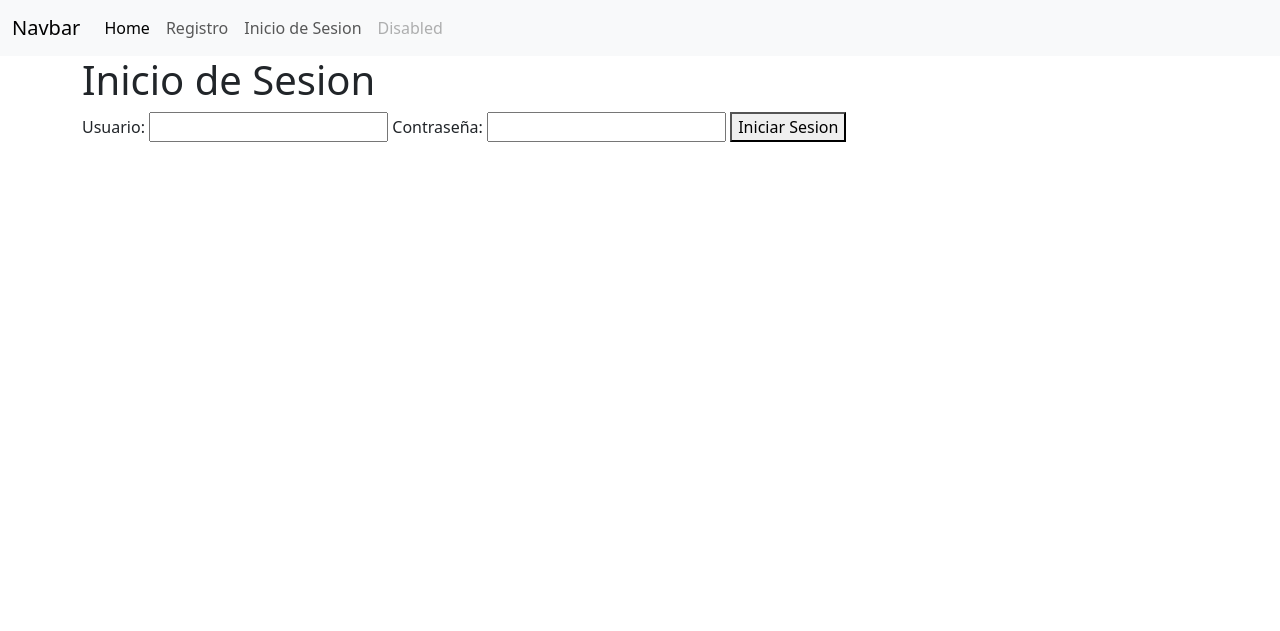
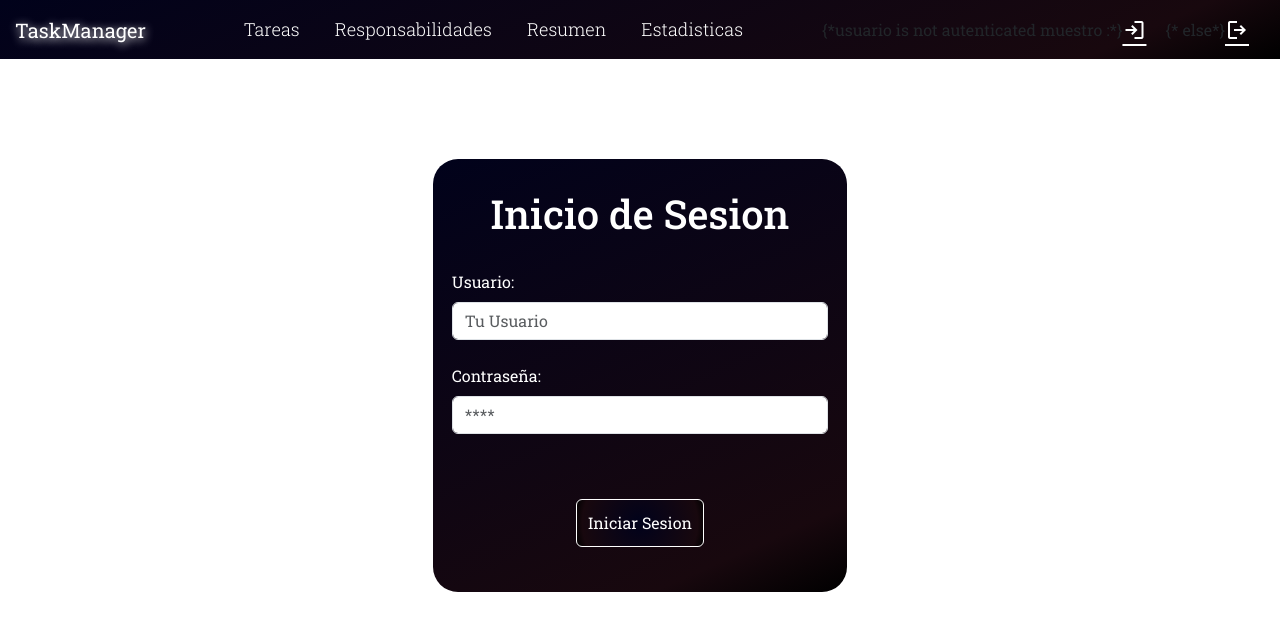
Before and after one commit to francocolil/Tareas, a Python web app: template Aplicacion/templates/auth/login.html in a window 1280 px wide. Shown: the top 631 px of the page. Run offline with Jinja, Linux system fonts and the light colour scheme; the template is opened without the code that fills it, so the values that code supplies are empty.

Commit message:
subida de front

```diff
--- a/Aplicacion/templates/auth/login.html
+++ b/Aplicacion/templates/auth/login.html
@@ -1,17 +1,25 @@
+<link rel="stylesheet" href="{{ url_for('static', filename='css/login.css') }}"/>
+
 {% extends 'base.html' %} {% block content %}
 
-<form action="" method="POST">
-  <div class="container">
-    <h1>{% block title %} Inicio de Sesion {% endblock %}</h1>
+<section>
+  <div class="container-fluid container-formulario">
+    <form class="formularioCustom" action="" method="POST">
+      <div class="form-row filaFormulario">
+        <h1 class="customFormTitle">{% block title %} Inicio de Sesion {% endblock %}</h1>
 
-    <label for="username">Usuario: </label>
-    <input type="text" name="username" id="username" />
+        <label class="form-label label-usuario-custom" for="username">Usuario: </label>
+        <input class="form-control" placeholder="Tu Usuario" aria-label="Username" aria-describedby="addon-wrapping" type="text" name="username" id="username" />
 
-    <label for="password">Contraseña: </label>
-    <input type="password" name="password" id="password" />
+        <label class="form-label label-password-custom" for="password">Contraseña: </label>
+        <input class="form-control" type="password" placeholder="****" name="password" id="password" />
 
-    <button type="submit">Iniciar Sesion</button>
+        <div class="form-button-fluid">
+        <button class="btn btn-primary btn-login custom-btn-login" type="submit">Iniciar Sesion</button>
+        </div>
+      </div>
+    </form>
   </div>
-</form>
+</section>
 
 {% endblock %}
--- a/Aplicacion/templates/base.html
+++ b/Aplicacion/templates/base.html
@@ -10,12 +10,18 @@
       integrity="sha384-QWTKZyjpPEjISv5WaRU9OFeRpok6YctnYmDr5pNlyT2bRjXh0JMhjY6hW+ALEwIH"
       crossorigin="anonymous"
     />
+    <link rel="stylesheet" href="{{ url_for('static', filename='css/home.css') }}"/>
+    <link rel="stylesheet" href="{{ url_for('static', filename='css/global.css') }}"/>
+    <link rel="stylesheet" href="https://fonts.googleapis.com/css2?family=Material+Symbols+Outlined:opsz,wght,FILL,GRAD@24,400,0,0&icon_names=login" />
+    <link rel="preconnect" href="https://fonts.googleapis.com">
+    <link rel="preconnect" href="https://fonts.gstatic.com" crossorigin>
+    <link href="https://fonts.googleapis.com/css2?family=Roboto+Condensed:ital,wght@0,100..900;1,100..900&family=Roboto+Slab:wght@100..900&display=swap" rel="stylesheet">
   </head>
   <body>
     <!-- NAVBAR -->
-    <nav class="navbar navbar-expand-lg bg-body-tertiary">
+    <nav class="navbar navbar-expand-lg bg-body-tertiary navbar-full-container">
       <div class="container-fluid">
-        <a class="navbar-brand" href="{{url_for('index')}}">Navbar</a>
+        <a class="navbar-brand" href="{{url_for('index')}}">TaskManager</a>
         <button
           class="navbar-toggler"
           type="button"
@@ -27,21 +33,23 @@
         >
           <span class="navbar-toggler-icon"></span>
         </button>
-        <div class="collapse navbar-collapse" id="navbarNavAltMarkup">
-          <div class="navbar-nav">
-            <a
-              class="nav-link active"
-              aria-current="page"
-              href="{{url_for('index')}}"
-              >Home</a
+        <div
+          class="collapse navbar-collapse navbar-center-items"
+          id="navbarNavAltMarkup"
+        >
+          <div class="navbar-nav nav-bar-items">
+            <a class="nav-link nav-full-item" aria-current="page" href="#"
+              >Tareas</a
             >
-            <a class="nav-link" href="{{url_for('auth.register')}}">Registro</a>
-            <a class="nav-link" href="{{url_for('auth.login')}}"
-              >Inicio de Sesion</a
-            >
-            <a class="nav-link disabled" aria-disabled="true">Disabled</a>
+            <a class="nav-link nav-full-item" href="#">Responsabilidades</a>
+            <a class="nav-link nav-full-item" href="#">Resumen</a>
+            <a class="nav-link nav-full-item" href="#">Estadisticas</a>
           </div>
         </div>
+        {*usuario is not autenticated muestro :*}
+        <a class="material-symbols-outlined customLoginIcon" href="{{url_for('auth.login')}}">login</a>
+        {* else*}
+        <a class="material-symbols-outlined customLoginIcon" href="{{url_for('auth.logout')}}">logout</a>
       </div>
     </nav>
     <!-- FIN NAVBAR -->
--- a/Aplicacion/templates/index.html
+++ b/Aplicacion/templates/index.html
@@ -1,5 +1,6 @@
 {% extends 'base.html' %} {% block content %}
 
-<h1>{% block title %} Tareas {% endblock %}</h1>
-
+<div class="container-fluid index-container">
+<h1 class="title-h1">{% block title %} Tareas {% endblock %}</h1>
+</div>
 {% endblock %}
```
